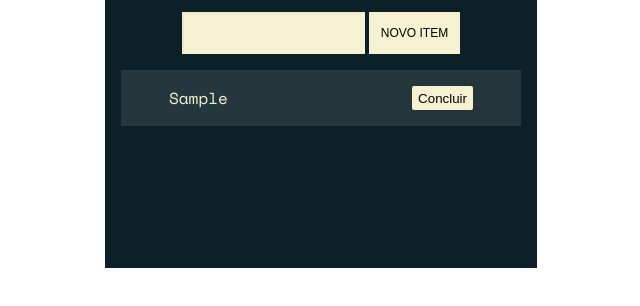
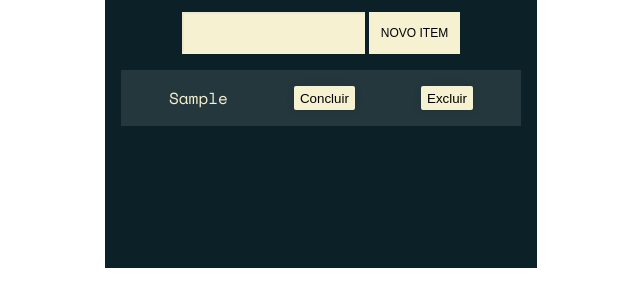
Before and after one commit to IrleySilvestre/js-na-web-alura, a plain HTML site: page index.html in a window 1280 px wide. Both pictures are taken after typing "Sample" into the empty fields and a click on the button "NOVO ITEM". Shown: the part 298-604 px from the top of the page, without its empty margins (319-959 px from the left). Drawn offline with nearby package versions, Linux system fonts and the light colour scheme; a web font is replaced by a local one.

Commit message:
incluirdo botao excluir

```diff
--- a/assets/css/style.css
+++ b/assets/css/style.css
@@ -158,5 +158,3 @@ body {
 .task.done .content {
   text-decoration: line-through;
 }
-
-/*# sourceMappingURL=style.css.map */
--- a/listaDeTarefas.js
+++ b/listaDeTarefas.js
@@ -1,3 +1,5 @@
+(() => {
+
     const criarTarefa = (evento) => {
 
         evento.preventDefault()
@@ -12,7 +14,8 @@ const criarTarefa = (evento) => {
 
         tarefa.innerHTML = conteudo
 
-    tarefa.appendChild(btnComcluir())
+        tarefa.appendChild(BotaoConcluir())
+        tarefa.appendChild(BotaoExcluir())
         lista.appendChild(tarefa)
         input.value = " "
 
@@ -21,7 +24,7 @@ const novaTarefa = document.querySelector('[data-form-button]')
 
     novaTarefa.addEventListener('click', criarTarefa)
 
-const btnComcluir = ()=>{
+    const BotaoConcluir = () => {
         const btnconcluir = document.createElement('button')
         btnconcluir.addEventListener('click', concluirTarefa)
         btnconcluir.classList.add('check-button')
@@ -29,8 +32,23 @@ const btnComcluir = ()=>{
         return btnconcluir
     }
 
-const concluirTarefa = (evento) =>{
+    const concluirTarefa = (evento) => {
         const btnClicado = evento.target
         const tarefaCompleta = btnClicado.parentElement
         tarefaCompleta.classList.toggle('done')
     }
+
+    const BotaoExcluir = ()=>{
+        const botaoExcluir = document.createElement('button')
+        botaoExcluir.innerText = 'Excluir'
+        botaoExcluir.classList.add('check-button')
+        botaoExcluir.addEventListener('click', excluirTarefa)
+        return botaoExcluir
+    }
+
+    const excluirTarefa = (evento)=>{
+        const btnClicado = evento.target
+        const tarefaApagar = btnClicado.parentElement
+        tarefaApagar.remove()
+    }
+})()
```
Lines whose indentation alone changed are shown as unchanged.
